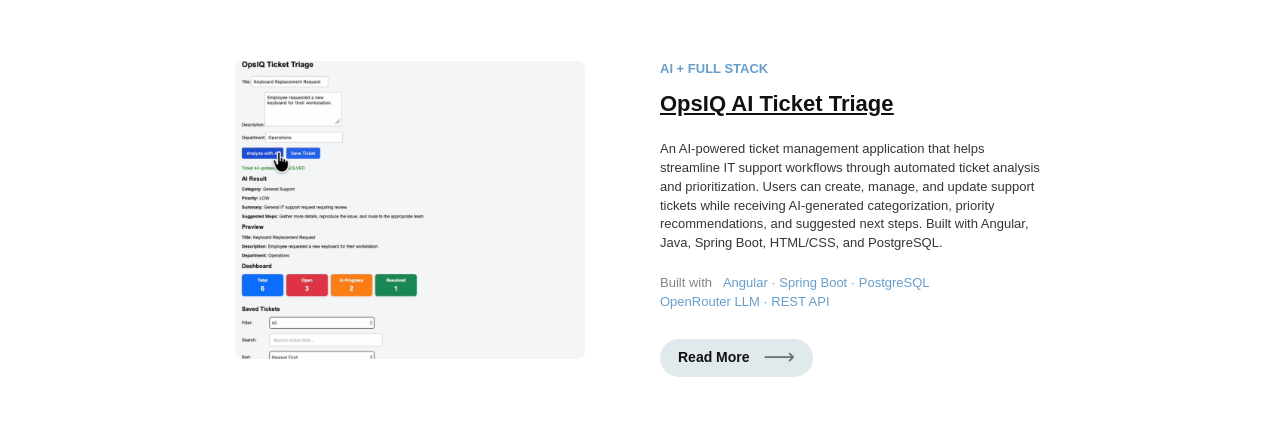
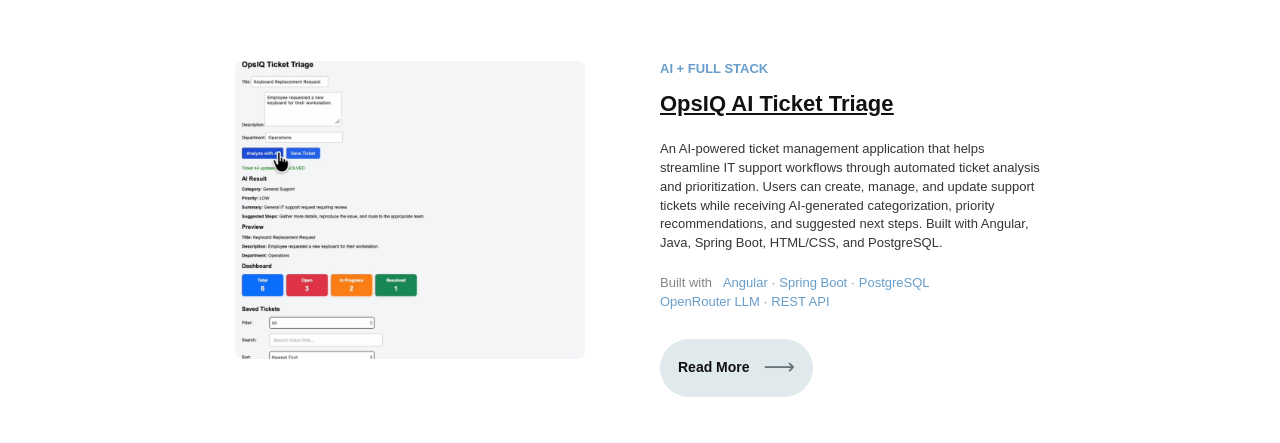
Before and after one commit to chloehuang2021/chloehuangcodes.io, a plain HTML site: page general-5/index.html in a window 1280 px wide. Shown: the part 357-800 px from the top of the page. Drawn offline with Linux system fonts and the light colour scheme.

Commit message:
Update index.html

```diff
--- a/general-5/index.html
+++ b/general-5/index.html
@@ -204,7 +204,7 @@ a:focus-visible{
   text-decoration:none;
   border-radius:32px;
   background:var(--soft);
-  padding:8px 18px;
+  padding:18px 18px;
   font-size:14px;
   font-weight:600;
   line-height:1.4;
```
